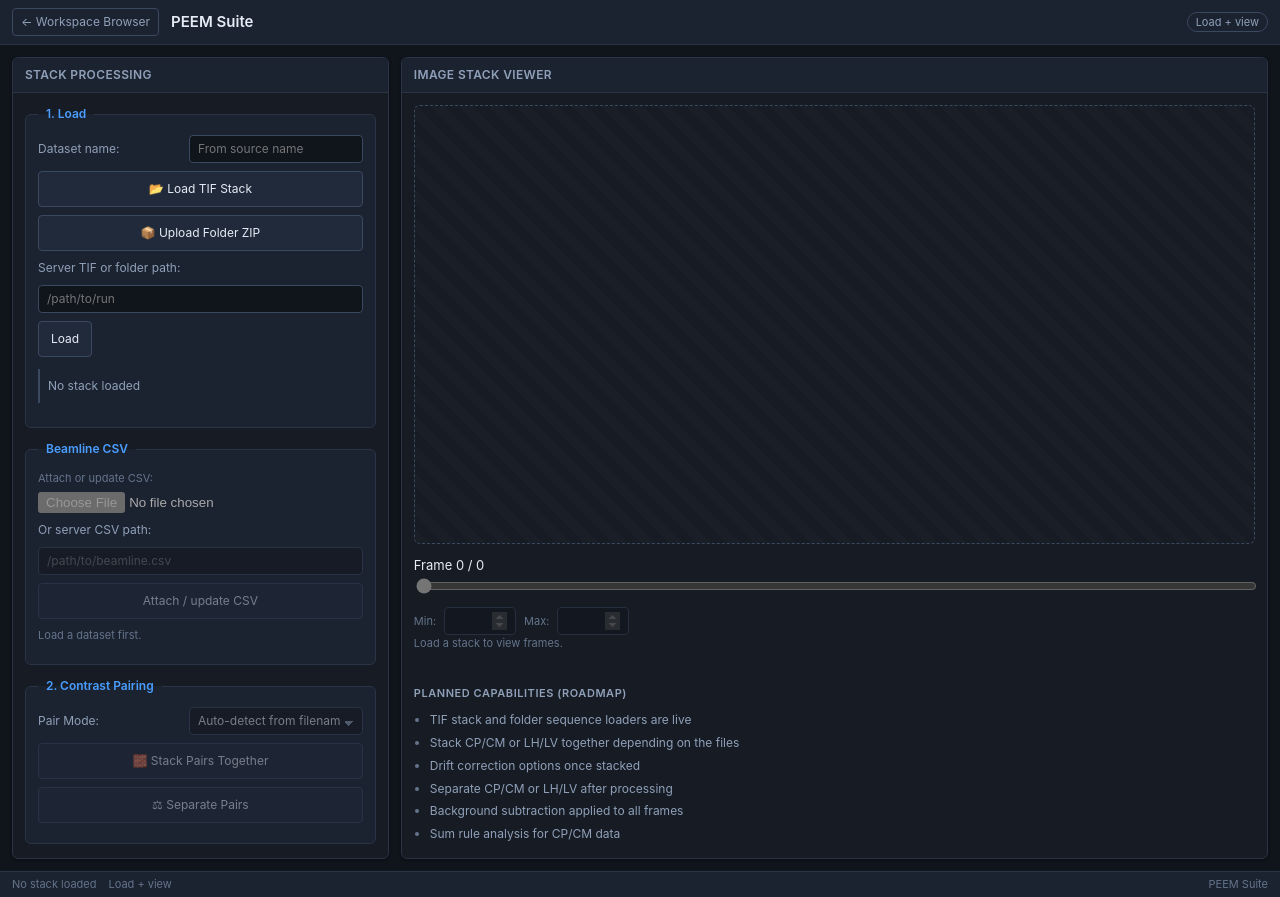
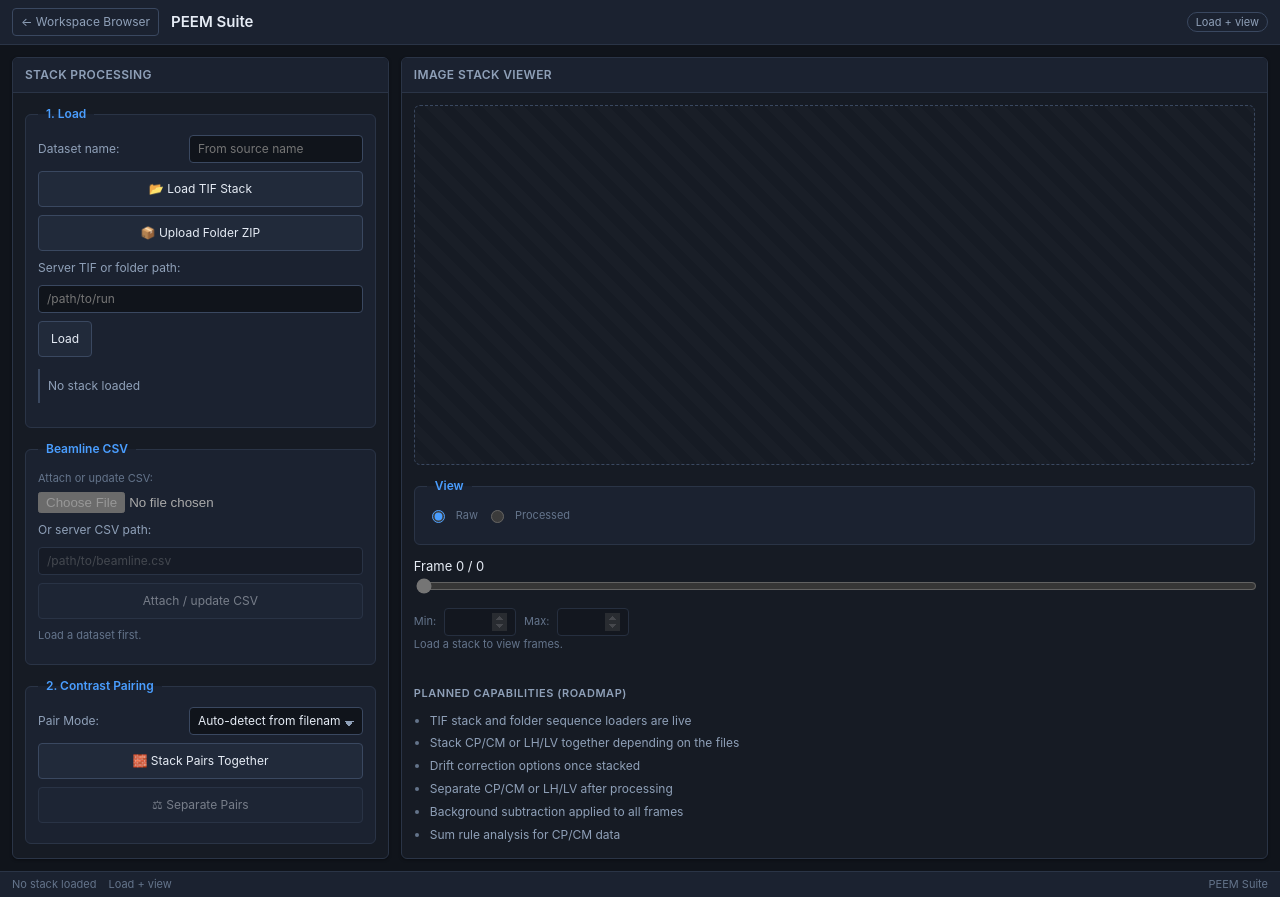
Before and after one commit to fawkesdx/TensorSpec, a FastAPI app: page /suites/peem_suite.html in a window 1280 px wide. Run offline with FastAPI, Linux system fonts and the light colour scheme.

Commit message:
feat(peem): Stack Pairs UI and processed viewer
Co-authored-by: Cursor <cursoragent@cursor.com>

```diff
--- a/tensorspec/web/static/js/api.js
+++ b/tensorspec/web/static/js/api.js
@@ -220,8 +220,18 @@ const TensorSpecAPI = (() => {
         },
         peemMeta: (name) =>
             request(`/api/peem/${encodeURIComponent(name)}/meta`),
-        peemFrame: (name, i) =>
-            request(`/api/peem/${encodeURIComponent(name)}/frame/${i}`),
+        peemPair: (name, mode = "auto") =>
+            request(`/api/peem/${encodeURIComponent(name)}/pair`, {
+                method: "POST",
+                body: JSON.stringify({ mode }),
+            }),
+        peemFrame: (name, i, { node = "raw", channel = 0 } = {}) => {
+            const query = new URLSearchParams({ node });
+            if (node === "processed") query.set("channel", String(channel));
+            return request(
+                `/api/peem/${encodeURIComponent(name)}/frame/${i}?${query}`
+            );
+        },
         peemAttachCsv: (name, { csvFile, csvPath } = {}) => {
             const form = new FormData();
             if (csvFile) form.append("csv", csvFile);
--- a/tensorspec/web/static/js/peem_suite.js
+++ b/tensorspec/web/static/js/peem_suite.js
@@ -15,9 +15,18 @@ const dom = {
     csvPrompt: el("peem-csv-prompt"),
     csvCandidates: el("peem-csv-candidates"),
     continueWithout: el("peem-continue"),
+    mode: el("peem-mode"),
+    stackPairs: el("peem-stack-pairs"),
     canvas: el("peem-canvas"),
+    rawNode: el("peem-node-raw"),
+    processedNode: el("peem-node-processed"),
+    rawControls: el("peem-raw-controls"),
+    processedControls: el("peem-processed-controls"),
     frame: el("peem-frame"),
     frameLabel: el("peem-frame-label"),
+    pair: el("peem-pair"),
+    pairLabel: el("peem-pair-label"),
+    channel: el("peem-channel"),
     frameMeta: el("peem-frame-meta"),
     vmin: el("peem-vmin"),
     vmax: el("peem-vmax"),
@@ -28,6 +37,12 @@ const state = {
     name: "",
     nFrames: 0,
     frameIndex: 0,
+    node: "raw",
+    hasProcessed: false,
+    nPairs: 0,
+    pairIndex: 0,
+    channel: 0,
+    channelTags: [],
     vmin: 0,
     vmax: 1,
     frameData: null,
@@ -45,6 +60,50 @@ function setBusy(busy, message = "") {
         dom.status.textContent = message;
         dom.footerStatus.textContent = message;
     }
+}
+
+function configureViewer(summary) {
+    state.nFrames = Number(summary.n_frames) || 0;
+    state.hasProcessed = Boolean(summary.has_processed);
+    state.nPairs = Number(summary.n_pairs) || 0;
+    state.channelTags = summary.channel_tags || [];
+
+    if (!state.hasProcessed && state.node === "processed") state.node = "raw";
+    state.frameIndex = Math.min(state.frameIndex, Math.max(0, state.nFrames - 1));
+    state.pairIndex = Math.min(state.pairIndex, Math.max(0, state.nPairs - 1));
+    state.channel = Math.min(state.channel, Math.max(0, state.channelTags.length - 1));
+
+    dom.processedNode.disabled = !state.hasProcessed;
+    dom.rawNode.checked = state.node === "raw";
+    dom.processedNode.checked = state.node === "processed";
+    dom.rawControls.hidden = state.node !== "raw";
+    dom.processedControls.hidden = state.node !== "processed";
+
+    dom.frame.min = "0";
+    dom.frame.max = String(Math.max(0, state.nFrames - 1));
+    dom.frame.value = String(state.frameIndex);
+    dom.frame.disabled = state.nFrames < 2;
+    dom.frameLabel.textContent = state.nFrames
+        ? `${state.frameIndex + 1} / ${state.nFrames}`
+        : "0 / 0";
+
+    dom.pair.min = "0";
+    dom.pair.max = String(Math.max(0, state.nPairs - 1));
+    dom.pair.value = String(state.pairIndex);
+    dom.pair.disabled = state.nPairs < 2;
+    dom.pairLabel.textContent = state.nPairs
+        ? `${state.pairIndex + 1} / ${state.nPairs}`
+        : "0 / 0";
+
+    dom.channel.replaceChildren();
+    state.channelTags.forEach((tag, index) => {
+        const option = document.createElement("option");
+        option.value = String(index);
+        option.textContent = tag;
+        dom.channel.append(option);
+    });
+    dom.channel.value = String(state.channel);
+    dom.channel.disabled = !state.hasProcessed || state.channelTags.length < 2;
 }
 
 function renderFrame() {
@@ -79,24 +138,41 @@ function renderFrame() {
 async function showFrame(index) {
     if (!state.name) return;
     const requestId = ++state.requestId;
-    const clamped = Math.max(0, Math.min(state.nFrames - 1, Number(index) || 0));
-    dom.frameMeta.textContent = `Loading frame ${clamped + 1}…`;
+    const count = state.node === "processed" ? state.nPairs : state.nFrames;
+    if (!count) return;
+    const clamped = Math.max(0, Math.min(count - 1, Number(index) || 0));
+    const itemName = state.node === "processed" ? "pair" : "frame";
+    dom.frameMeta.textContent = `Loading ${itemName} ${clamped + 1}…`;
     try {
-        const frame = await TensorSpecAPI.peemFrame(state.name, clamped);
+        const frame = await TensorSpecAPI.peemFrame(state.name, clamped, {
+            node: state.node,
+            channel: state.channel,
+        });
         if (requestId !== state.requestId) return;
-        state.frameIndex = clamped;
+        if (state.node === "processed") {
+            state.pairIndex = clamped;
+            dom.pair.value = String(clamped);
+            dom.pairLabel.textContent = `${clamped + 1} / ${state.nPairs}`;
+        } else {
+            state.frameIndex = clamped;
+            dom.frame.value = String(clamped);
+            dom.frameLabel.textContent = `${clamped + 1} / ${state.nFrames}`;
+        }
         state.frameData = frame;
-        dom.frame.value = String(clamped);
-        dom.frameLabel.textContent = `${clamped + 1} / ${state.nFrames}`;
         if (!state.climCustomized) {
             state.vmin = frame.vmin;
             state.vmax = frame.vmax;
             dom.vmin.value = String(frame.vmin);
             dom.vmax.value = String(frame.vmax);
         }
-        const details = [frame.frame_name, frame.pol, `${frame.shape[1]} × ${frame.shape[0]}`]
-            .filter(Boolean);
-        dom.frameMeta.textContent = details.join(" · ");
+        const details = state.node === "processed"
+            ? [
+                `Pair ${clamped + 1}`,
+                frame.channel_tag,
+                `${frame.shape[1]} × ${frame.shape[0]}`,
+            ]
+            : [frame.frame_name, frame.pol, `${frame.shape[1]} × ${frame.shape[0]}`];
+        dom.frameMeta.textContent = details.filter(Boolean).join(" · ");
         renderFrame();
     } catch (error) {
         if (requestId === state.requestId) {
@@ -135,22 +211,58 @@ function showCsvState(summary) {
 
 async function acceptLoad(summary) {
     state.name = summary.name;
-    state.nFrames = summary.n_frames;
     state.frameIndex = 0;
+    state.node = "raw";
+    state.hasProcessed = false;
+    state.nPairs = 0;
+    state.pairIndex = 0;
+    state.channel = 0;
+    state.channelTags = [];
     state.frameData = null;
     state.climCustomized = false;
     clearTimeout(state.frameTimer);
     dom.name.value = summary.name;
-    dom.frame.min = "0";
-    dom.frame.max = String(Math.max(0, summary.n_frames - 1));
-    dom.frame.value = "0";
-    dom.frame.disabled = summary.n_frames < 2;
+    configureViewer(summary);
     dom.vmin.disabled = false;
     dom.vmax.disabled = false;
     dom.status.textContent = `Loaded ${summary.name}: ${summary.n_frames} frame(s)`;
     dom.footerStatus.textContent = `${summary.name} · ${summary.n_frames} frame(s)`;
     showCsvState(summary);
     await showFrame(0);
+}
+
+async function stackPairs() {
+    if (!state.name) {
+        dom.status.textContent = "Load a PEEM stack before pairing.";
+        return;
+    }
+
+    dom.stackPairs.disabled = true;
+    dom.mode.disabled = true;
+    dom.status.textContent = "Stacking contrast pairs…";
+    dom.footerStatus.textContent = "Stacking contrast pairs…";
+    try {
+        const result = await TensorSpecAPI.peemPair(state.name, dom.mode.value);
+        const summary = await TensorSpecAPI.peemMeta(state.name);
+        state.node = "processed";
+        state.pairIndex = 0;
+        state.channel = 0;
+        state.frameData = null;
+        state.climCustomized = false;
+        configureViewer(summary);
+        const unpaired = result.unpaired_count === 1
+            ? "1 unpaired frame"
+            : `${result.unpaired_count} unpaired frames`;
+        dom.status.textContent = `Stacked ${result.n_pairs} pair(s) · ${unpaired}`;
+        dom.footerStatus.textContent = `${state.name} · ${result.n_pairs} pair(s)`;
+        await showFrame(0);
+    } catch (error) {
+        dom.status.textContent = `Pairing error: ${error.message}`;
+        dom.footerStatus.textContent = "Pairing failed";
+    } finally {
+        dom.stackPairs.disabled = false;
+        dom.mode.disabled = false;
+    }
 }
 
 async function loadPeem(source) {
@@ -212,6 +324,7 @@ dom.serverPath.addEventListener("keydown", (event) => {
 });
 
 dom.attachCsv.addEventListener("click", attachCsv);
+dom.stackPairs.addEventListener("click", stackPairs);
 dom.continueWithout.addEventListener("click", () => {
     dom.csvPrompt.hidden = true;
     dom.csvStatus.textContent = "Continuing without beamline CSV";
@@ -225,6 +338,37 @@ dom.frame.addEventListener("input", () => {
     state.frameTimer = setTimeout(() => showFrame(index), 125);
 });
 
+dom.pair.addEventListener("input", () => {
+    const index = Math.max(0, Math.min(state.nPairs - 1, Number(dom.pair.value) || 0));
+    dom.pairLabel.textContent = `${index + 1} / ${state.nPairs}`;
+    state.requestId += 1;
+    clearTimeout(state.frameTimer);
+    state.frameTimer = setTimeout(() => showFrame(index), 125);
+});
+
+for (const input of [dom.rawNode, dom.processedNode]) {
+    input.addEventListener("change", () => {
+        if (!input.checked) return;
+        state.requestId += 1;
+        clearTimeout(state.frameTimer);
+        state.node = input.value;
+        state.climCustomized = false;
+        configureViewer({
+            n_frames: state.nFrames,
+            has_processed: state.hasProcessed,
+            n_pairs: state.nPairs,
+            channel_tags: state.channelTags,
+        });
+        showFrame(state.node === "processed" ? state.pairIndex : state.frameIndex);
+    });
+}
+
+dom.channel.addEventListener("change", () => {
+    state.channel = Number(dom.channel.value) || 0;
+    state.climCustomized = false;
+    showFrame(state.pairIndex);
+});
+
 for (const input of [dom.vmin, dom.vmax]) {
     input.addEventListener("input", () => {
         const vmin = Number(dom.vmin.value);
--- a/tensorspec/web/templates/suites/peem_suite.html
+++ b/tensorspec/web/templates/suites/peem_suite.html
@@ -73,17 +73,17 @@
                         <button type="button" class="btn btn--block" id="peem-continue">Continue without</button>
                     </fieldset>
 
-                    <fieldset class="fieldset" disabled>
+                    <fieldset class="fieldset">
                         <legend>2. Contrast Pairing</legend>
                         <div class="form-row">
                             <label for="peem-mode">Pair Mode:</label>
                             <select class="field" id="peem-mode">
-                                <option>Auto-detect from filenames</option>
-                                <option>CP / CM (circular)</option>
-                                <option>LH / LV (linear)</option>
+                                <option value="auto">Auto-detect from filenames</option>
+                                <option value="CP_CM">CP / CM (circular)</option>
+                                <option value="LH_LV">LH / LV (linear)</option>
                             </select>
                         </div>
-                        <button type="button" class="btn btn--block" disabled>&#129521; Stack Pairs Together</button>
+                        <button type="button" class="btn btn--block" id="peem-stack-pairs">&#129521; Stack Pairs Together</button>
                         <button type="button" class="btn btn--block" disabled>&#9878; Separate Pairs</button>
                     </fieldset>
 
@@ -131,8 +131,31 @@
                             aria-label="PEEM intensity frame"></canvas>
                     </div>
                     <div>
-                        <label for="peem-frame">Frame <span id="peem-frame-label">0 / 0</span></label>
-                        <input id="peem-frame" type="range" min="0" max="0" value="0" disabled style="width:100%">
+                        <fieldset class="fieldset">
+                            <legend>View</legend>
+                            <div class="inline">
+                                <label class="check">
+                                    <input type="radio" name="peem-node" id="peem-node-raw" value="raw" checked>
+                                    Raw
+                                </label>
+                                <label class="check">
+                                    <input type="radio" name="peem-node" id="peem-node-processed" value="processed" disabled>
+                                    Processed
+                                </label>
+                            </div>
+                        </fieldset>
+                        <div id="peem-raw-controls">
+                            <label for="peem-frame">Frame <span id="peem-frame-label">0 / 0</span></label>
+                            <input id="peem-frame" type="range" min="0" max="0" value="0" disabled style="width:100%">
+                        </div>
+                        <div id="peem-processed-controls" hidden>
+                            <label for="peem-pair">Pair <span id="peem-pair-label">0 / 0</span></label>
+                            <input id="peem-pair" type="range" min="0" max="0" value="0" disabled style="width:100%">
+                            <div class="form-row" style="margin-top:8px">
+                                <label for="peem-channel">Channel:</label>
+                                <select class="field" id="peem-channel" disabled></select>
+                            </div>
+                        </div>
                         <div class="inline" style="margin-top:8px">
                             <label for="peem-vmin">Min:</label>
                             <input class="field field--num" id="peem-vmin" type="number" step="any" disabled>
```
